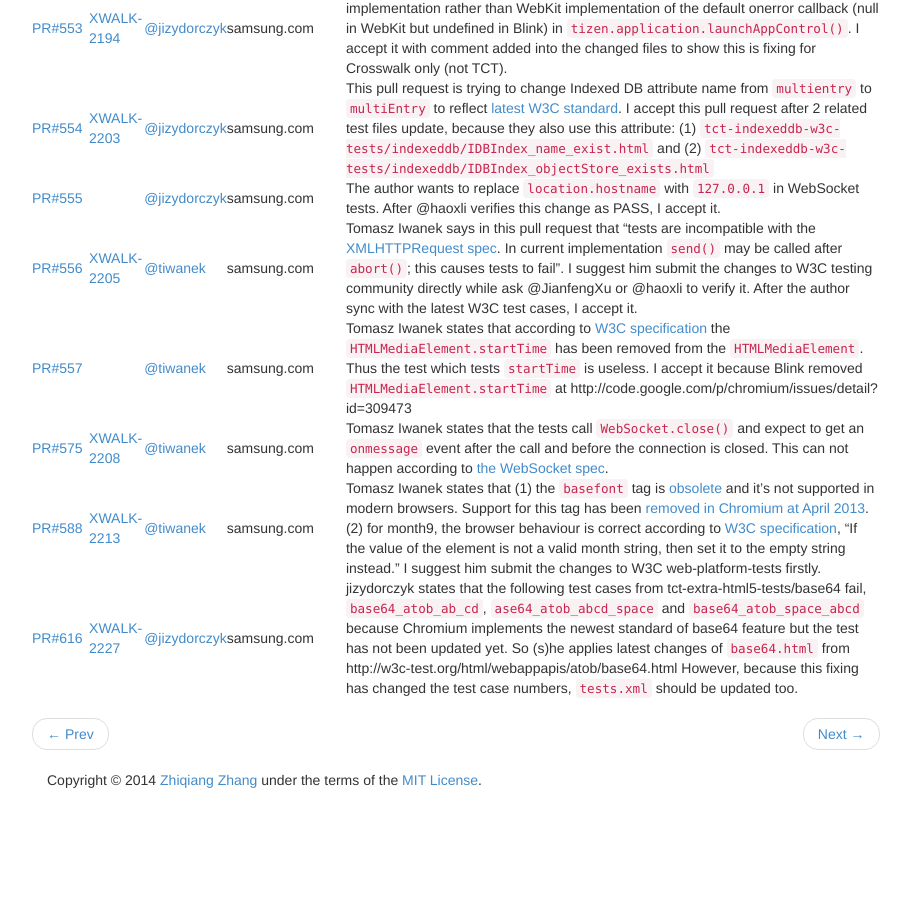
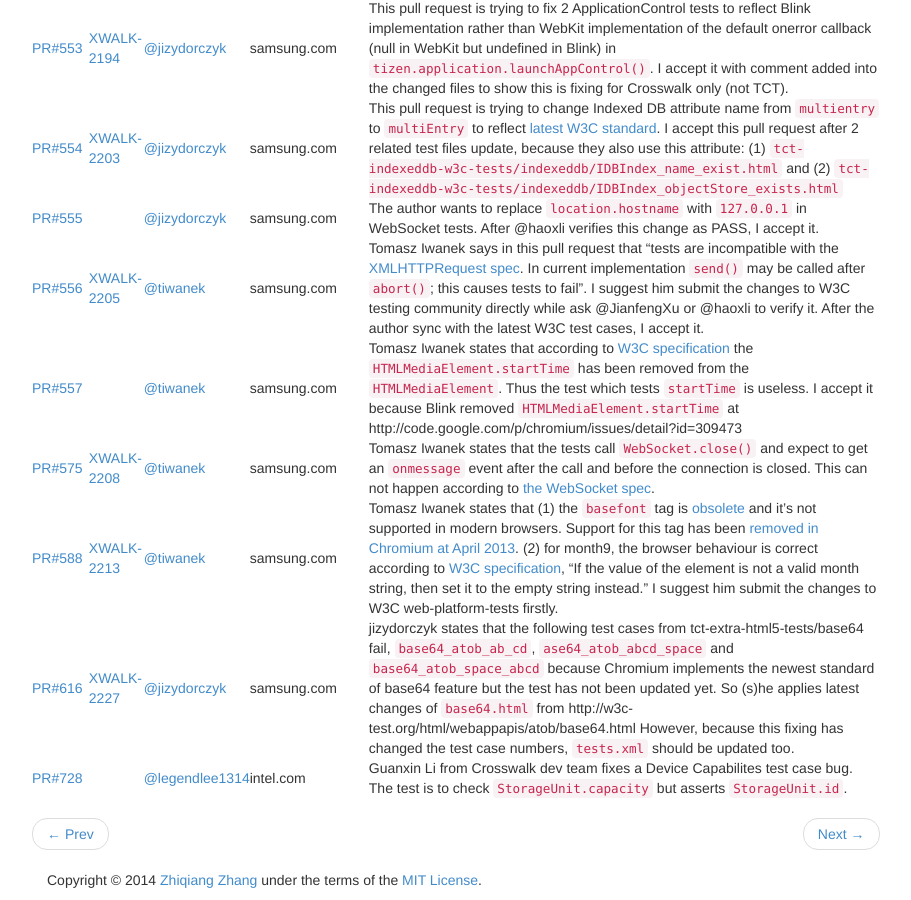
Before and after one commit to shuixin222/zqzhang.github.io, a Jekyll site: the page built from _posts/2014-07-30-crosswalk-weekly-2.md, in a window 1280 px wide and 900 px high, scrolled down 730 px. Shown: the whole window, without its empty margins (38-949 px from the left). Built offline with Jekyll 4.4.1, drawn with Linux system fonts in a browser that asks for light colours; before the commit the page ends 1530 px from its top, so only the background shows below that.

Commit message:
Track https://github.com/crosswalk-project/crosswalk-test-suite/pull/728

```diff
--- a/_posts/2014-07-30-crosswalk-weekly-2.md
+++ b/_posts/2014-07-30-crosswalk-weekly-2.md
@@ -26,3 +26,4 @@ Great the Crosswalk Community! Awesome the open source!
 | [PR#575](https://github.com/crosswalk-project/crosswalk-test-suite/pull/575) | [XWALK-2208](https://crosswalk-project.org/jira/browse/XWALK-2208) | [@tiwanek](https://github.com/tiwanek) | samsung.com | Tomasz Iwanek states that the tests call `WebSocket.close()` and expect to get an `onmessage` event after the call and before the connection is closed. This can not happen according to [the WebSocket spec](http://www.w3.org/TR/websockets/#dom-websocket-close). |
 | [PR#588](https://github.com/crosswalk-project/crosswalk-test-suite/pull/588) | [XWALK-2213](https://crosswalk-project.org/jira/browse/XWALK-2213) | [@tiwanek](https://github.com/tiwanek) | samsung.com | Tomasz Iwanek states that (1) the `basefont` tag is [obsolete](http://www.w3.org/TR/html5/obsolete.html#obsolete) and it's not supported in modern browsers. Support for this tag has been [removed in Chromium at April 2013](http://code.google.com/p/chromium/issues/detail?id=231042). (2) for month9, the browser behaviour is correct according to [W3C specification](http://www.w3.org/TR/html5/forms.html#month-state-(type=month)), "If the value of the element is not a valid month string, then set it to the empty string instead." I suggest him submit the changes to W3C web-platform-tests firstly. |
 | [PR#616](https://github.com/crosswalk-project/crosswalk-test-suite/pull/616) | [XWALK-2227](https://crosswalk-project.org/jira/browse/XWALK-2227) | [@jizydorczyk](https://github.com/jizydorczyk) | samsung.com | jizydorczyk states that the following test cases from tct-extra-html5-tests/base64 fail, `base64_atob_ab_cd`, `ase64_atob_abcd_space` and `base64_atob_space_abcd` because Chromium implements the newest standard of base64 feature but the test has not been updated yet. So (s)he applies latest changes of `base64.html` from http://w3c-test.org/html/webappapis/atob/base64.html However, because this fixing has changed the test case numbers, `tests.xml` should be updated too. |
+| [PR#728](https://github.com/crosswalk-project/crosswalk-test-suite/pull/728) | | [@legendlee1314](https://github.com/legendlee1314) | intel.com | Guanxin Li from Crosswalk dev team fixes a Device Capabilites test case bug. The test is to check `StorageUnit.capacity` but asserts `StorageUnit.id`. |
```
